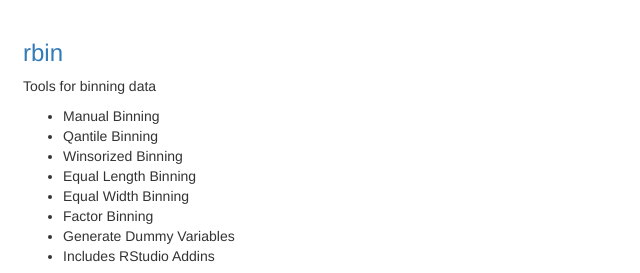
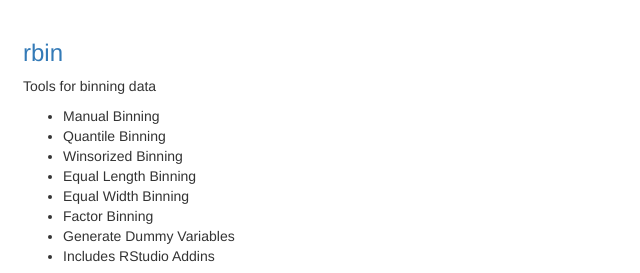
Before and after one commit to rsquaredacademy-infra/pkgs, a plain HTML site: page index.html in a window 1280 px wide. Shown: the part 2934-3207 px from the top of the page, 632-1272 px from the left. Drawn offline with Linux system fonts and the light colour scheme.

Commit message:
fix: correct Qantile typo in rbin list

```diff
--- a/index.html
+++ b/index.html
@@ -429,7 +429,7 @@
             <p class="text-justify">Tools for binning data</p>
             <ul>
             	<li>Manual Binning</li>
-            	<li>Qantile Binning</li>
+            	<li>Quantile Binning</li>
             	<li>Winsorized Binning</li>
             	<li>Equal Length Binning</li>
             	<li>Equal Width Binning</li>
```
